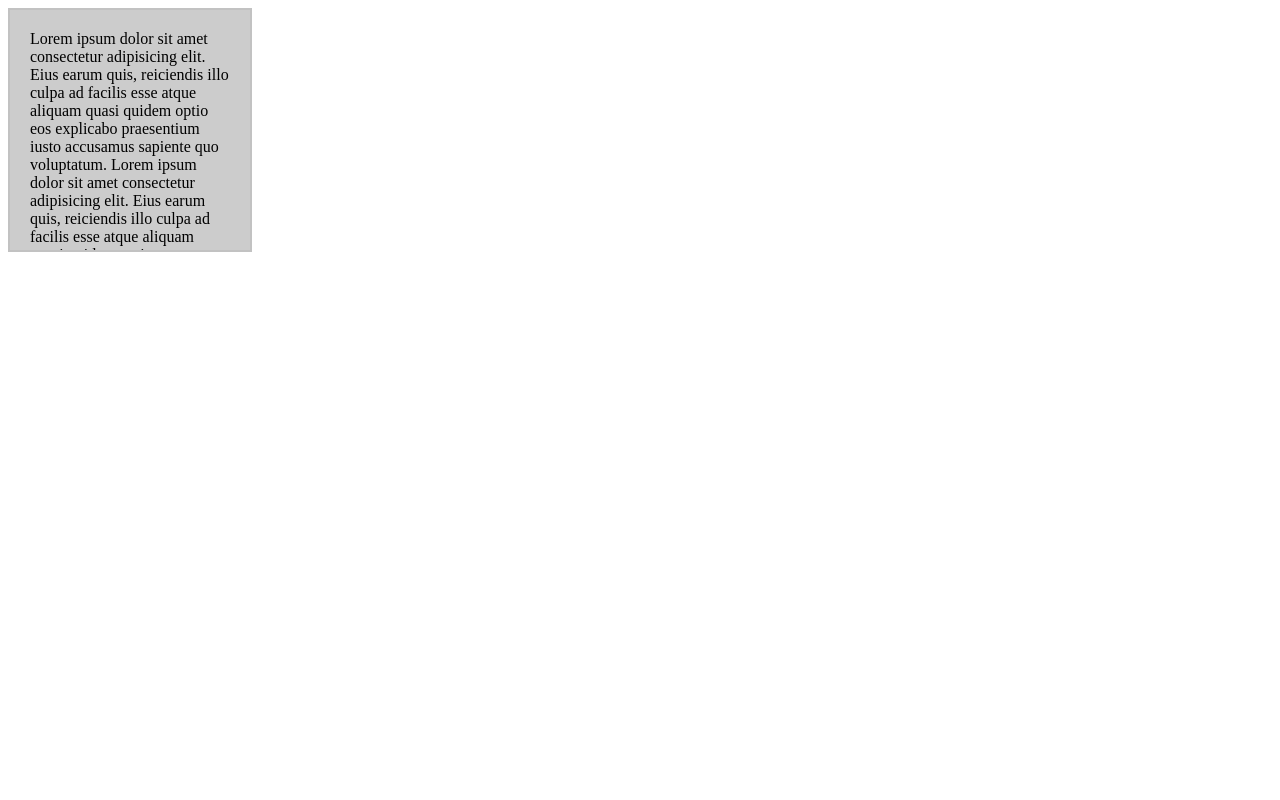
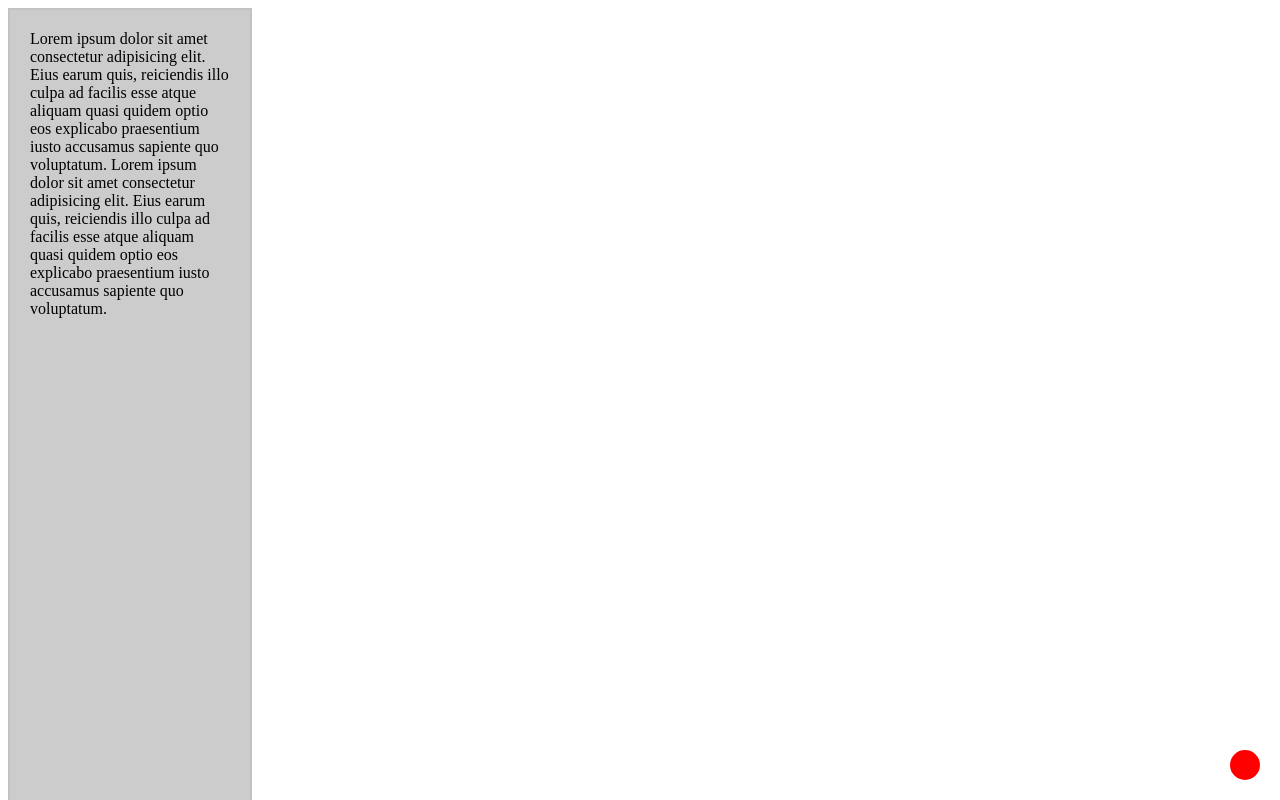
Before and after one commit to Gilvan751/100days-of-code-javascript-w7web, a plain HTML site: page Dimensionamento/index.html in a window 1280 px wide. Shown: the top 800 px of the page. Drawn offline with Linux system fonts and the light colour scheme.

Commit message:
Iniciando o estudo de scroll

```diff
--- a/Dimensionamento/index.html
+++ b/Dimensionamento/index.html
@@ -8,6 +8,7 @@
     <title>Dimensionamento</title>
 </head>
 <body>
+    <div onclick="subirTela()" class="scrollbutton"></div>
   <div class="texto">Lorem ipsum dolor sit amet consectetur adipisicing elit. Eius earum quis, reiciendis illo culpa ad facilis esse atque aliquam quasi quidem optio eos explicabo praesentium iusto accusamus sapiente quo voluptatum.
 
    Lorem ipsum dolor sit amet consectetur adipisicing elit. Eius earum quis, reiciendis illo culpa ad facilis esse atque aliquam quasi quidem optio eos explicabo praesentium iusto accusamus sapiente quo voluptatum.</div>
--- a/Dimensionamento/script.js
+++ b/Dimensionamento/script.js
@@ -0,0 +1,7 @@
+function subirTela() {
+    window.scrollTo({
+        top: 0,
+        left: 0,
+        behavior: "smooth"
+    });
+}
--- a/Dimensionamento/style.css
+++ b/Dimensionamento/style.css
@@ -1,8 +1,19 @@
 .texto {
     width: 200px;
-    height: 200px;
+    height: 900px;
     overflow:auto;
     background-color: #ccc;
     padding: 20px;
     border: 2px solid #c2c2c2;
 }
+.scrollbutton {
+    width: 30px;
+    height: 30px;
+    border-radius: 15px;
+    background-color: #ff0000;
+    position: fixed;
+    right: 20px;
+    bottom: 20px;
+    z-index: 999;
+    cursor: pointer;
+}
```
Also changed, not shown: Dimensionamento/img/Vector.png (added).
